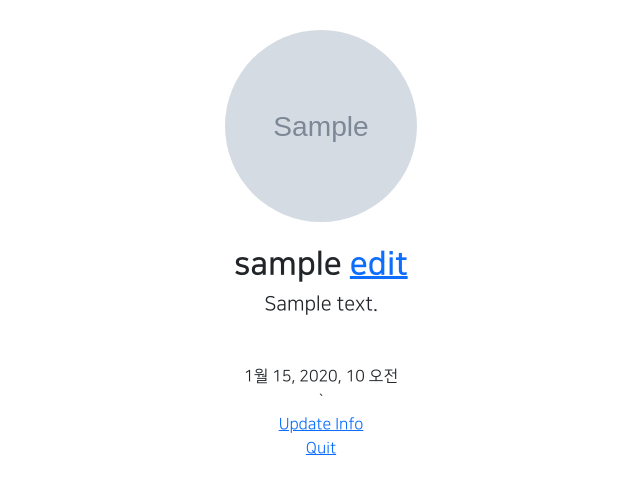
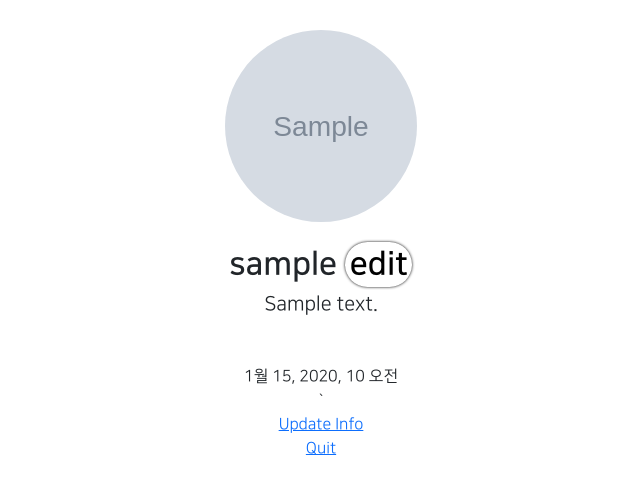
Before and after one commit to chaejinims2/gis_4ban_1, a Django app: page /accounts/detail/1 in a window 1280 px wide. Shown: the part 243-731 px from the top of the page, without its empty margins (319-959 px from the left). Run offline with Django 3.2, Linux system fonts and the light colour scheme; a user stored in the database is signed in; tables that the repository leaves empty hold one stand-in row (values such as "Sample post"); grey boxes marked "Sample" are stand-in pictures; parts of the project's set-up code (start-up, migrations or seed data) failed here and were passed over; some libraries are stand-ins or nearby versions.

Commit message:
7/29 4ban class commit 1

```diff
--- a/accountapp/templates/accountapp/detail.html
+++ b/accountapp/templates/accountapp/detail.html
@@ -11,7 +11,8 @@
                 <h2 class="NNS_B">
                     {{ target_user.profile.nickname }}
                         {%  if target_user == user %}
-                        <a href="{% url 'profileapp:update' pk=target_user.profile.pk %}">
+                        <a href="{% url 'profileapp:update' pk=target_user.profile.pk %}"
+                           class="material-icons round_button">
                             edit
                         </a>
                         {% endif %}
--- a/static/base.css
+++ b/static/base.css
@@ -32,3 +32,15 @@
 .NNS_B{
     font-family: "NanumSquareB", cursive;
 }
+
+.round_button {
+    color: black;
+    text-decoration: none;
+    box-shadow: 0 0 3px black;
+    border-radius: 20rem;
+    padding: 0.3rem;
+}
+
+.round_button:hover {
+    color: lightpink;
+}
--- a/templates/head.html
+++ b/templates/head.html
@@ -18,6 +18,10 @@
 
     {# Default CSS Link #}
     <link rel="stylesheet" type="text/css" href="{% static 'base.css' %}">
+
+    {# MATERIAL ICONS LINK #}
+    <link href=“https://fonts.googleapis.com/css2?family=Material+Icons”
+      rel=“stylesheet”>
 
     <style>
         @font-face {
```
